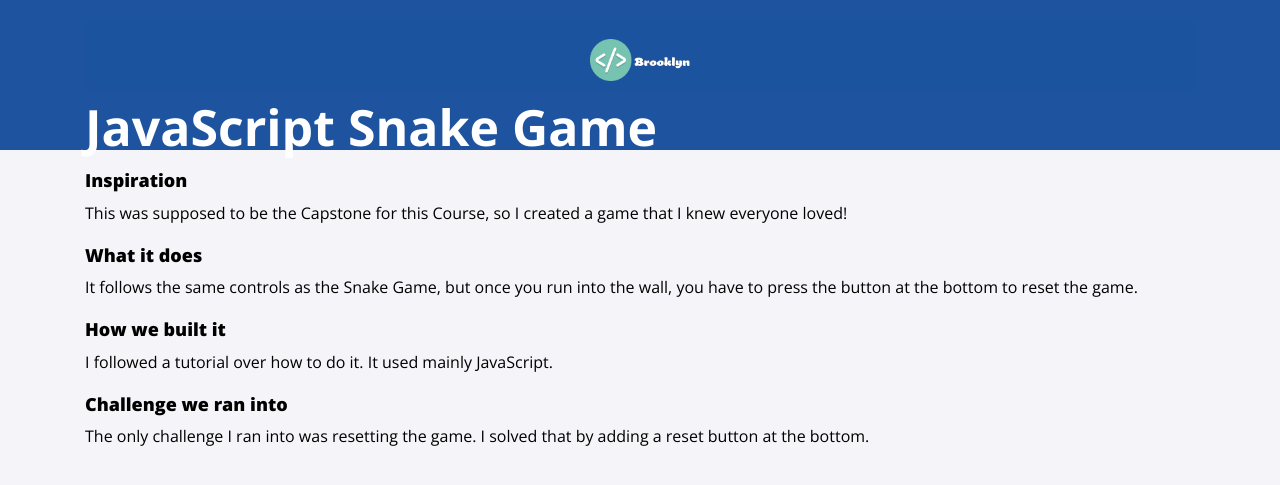
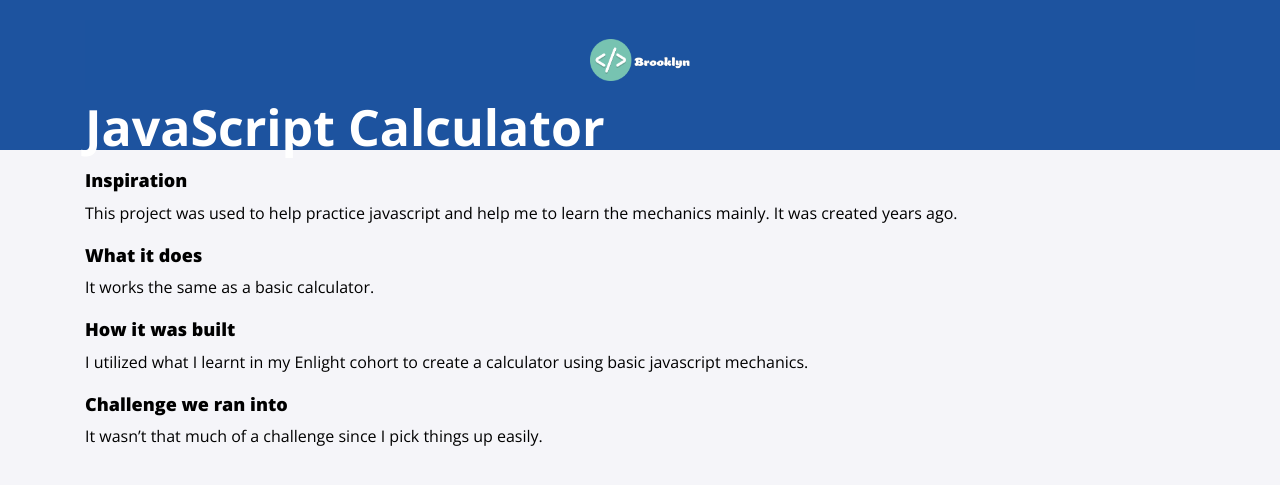
Before and after one commit to BrookTheBook/brookthebook.github.io, a Jekyll site: the page built from projects/sprint9.md, in a window 1280 px wide. Shown: the top 485 px of the page. Built offline with Jekyll 4.4.1, drawn with Linux system fonts in a browser that asks for light colours; nearby versions of some CDN libraries.

Commit message:
Update sprint9.md

```diff
--- a/projects/sprint9.md
+++ b/projects/sprint9.md
@@ -1,20 +1,20 @@
 ---
-title: JavaScript Snake Game
+title: JavaScript Calculator
 layout: page
 ---
 
 ## Inspiration
 
-This was supposed to be the Capstone for this Course, so I created a game that I knew everyone loved!
+This project was used to help practice javascript and help me to learn the mechanics mainly. It was created years ago.
 
 ## What it does
 
-It follows the same controls as the Snake Game, but once you run into the wall, you have to press the button at the bottom to reset the game.
+It works the same as a basic calculator.
 
-## How we built it
+## How it was built
 
-I followed a tutorial over how to do it. It used mainly JavaScript.
+I utilized what I learnt in my Enlight cohort to create a calculator using basic javascript mechanics.
 
 ## Challenge we ran into
 
-The only challenge I ran into was resetting the game. I solved that by adding a reset button at the bottom.
+It wasn't that much of a challenge since I pick things up easily.
```
